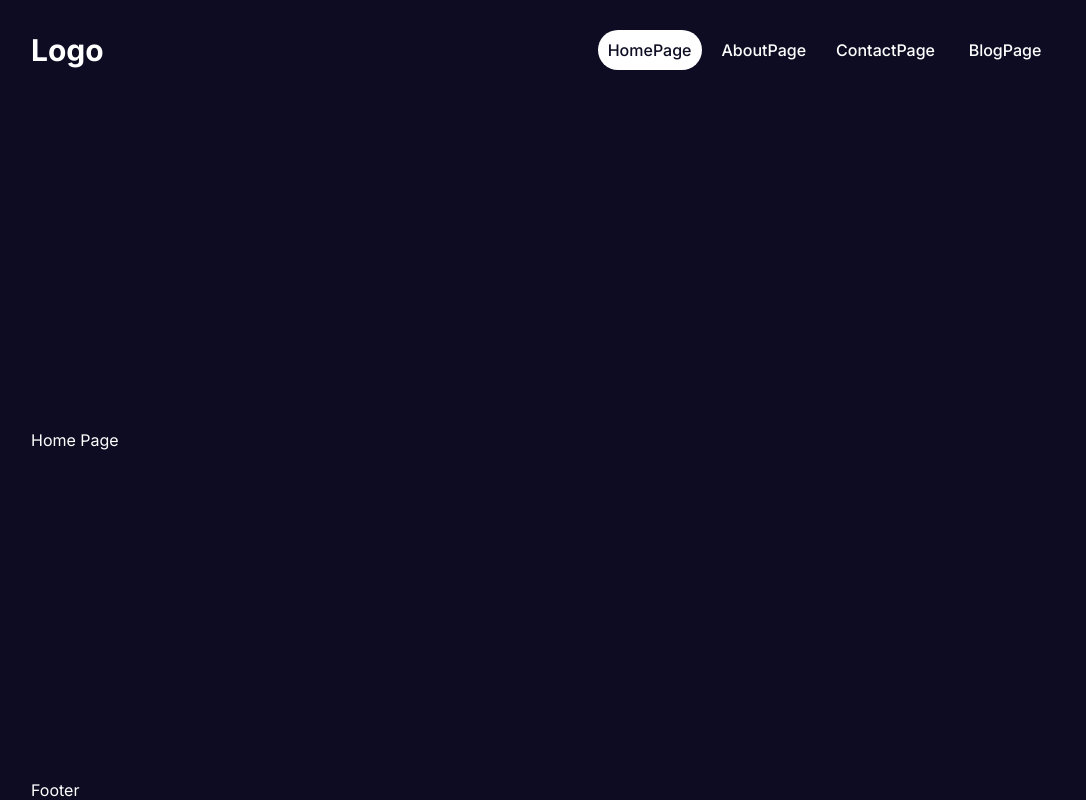
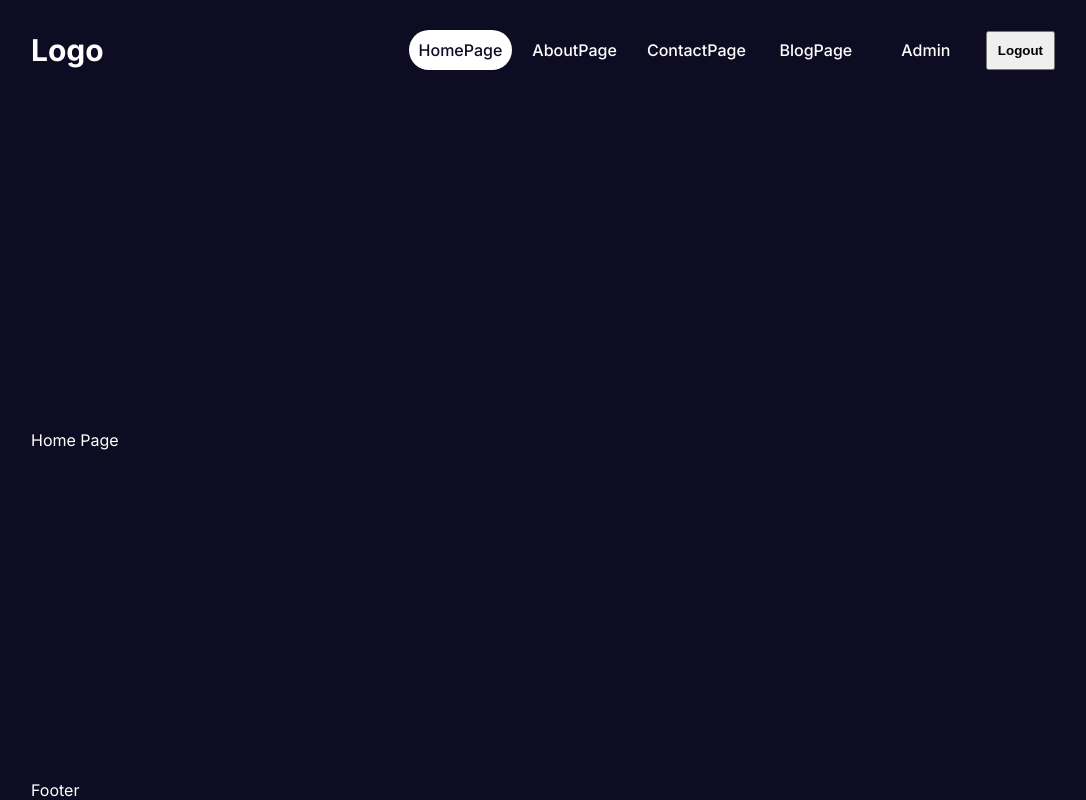
Before and after one commit to saksham1709/nextjs-starter, a Next.js app: page / in a window 1280 px wide. Shown: the whole page, without its empty margins (97-1183 px from the left). Built offline with nearby package versions, Linux system fonts and the light colour scheme.

Commit message:
navLink updated

```diff
--- a/src/components/navbar/links/Links.jsx
+++ b/src/components/navbar/links/Links.jsx
@@ -23,14 +23,24 @@
         }
     ]
 
+    const session = true;
+    const isAdmin = true;
+
     return (
-        <div className={styles.container} >
+        <div className={styles.links} >
             {
                 links.map(link => (
                     <NavLink item={link} key={link.title} />
-                    // <Link href={link.path} key={link.title} >{link.title}</Link>
                 ))
             }
+            {session ? (
+                <>
+                    {isAdmin && <NavLink item={{ title: "Admin", path: "/admin" }} />}
+                    <button className={styles.logout} >Logout</button>
+                </>
+            ) : (
+                <NavLink item={{ title: "Login", path: "/login" }} />
+            )}
         </div>
     )
 };
--- a/src/components/navbar/links/links.module.css
+++ b/src/components/navbar/links/links.module.css
@@ -1,5 +1,11 @@
-.container{
+.links{
    display: flex;
    align-items: center;
    gap: 10px;
 }
+
+.logout {
+    padding: 10px;
+    font-weight: bold;
+    cursor: pointer;
+}
```
